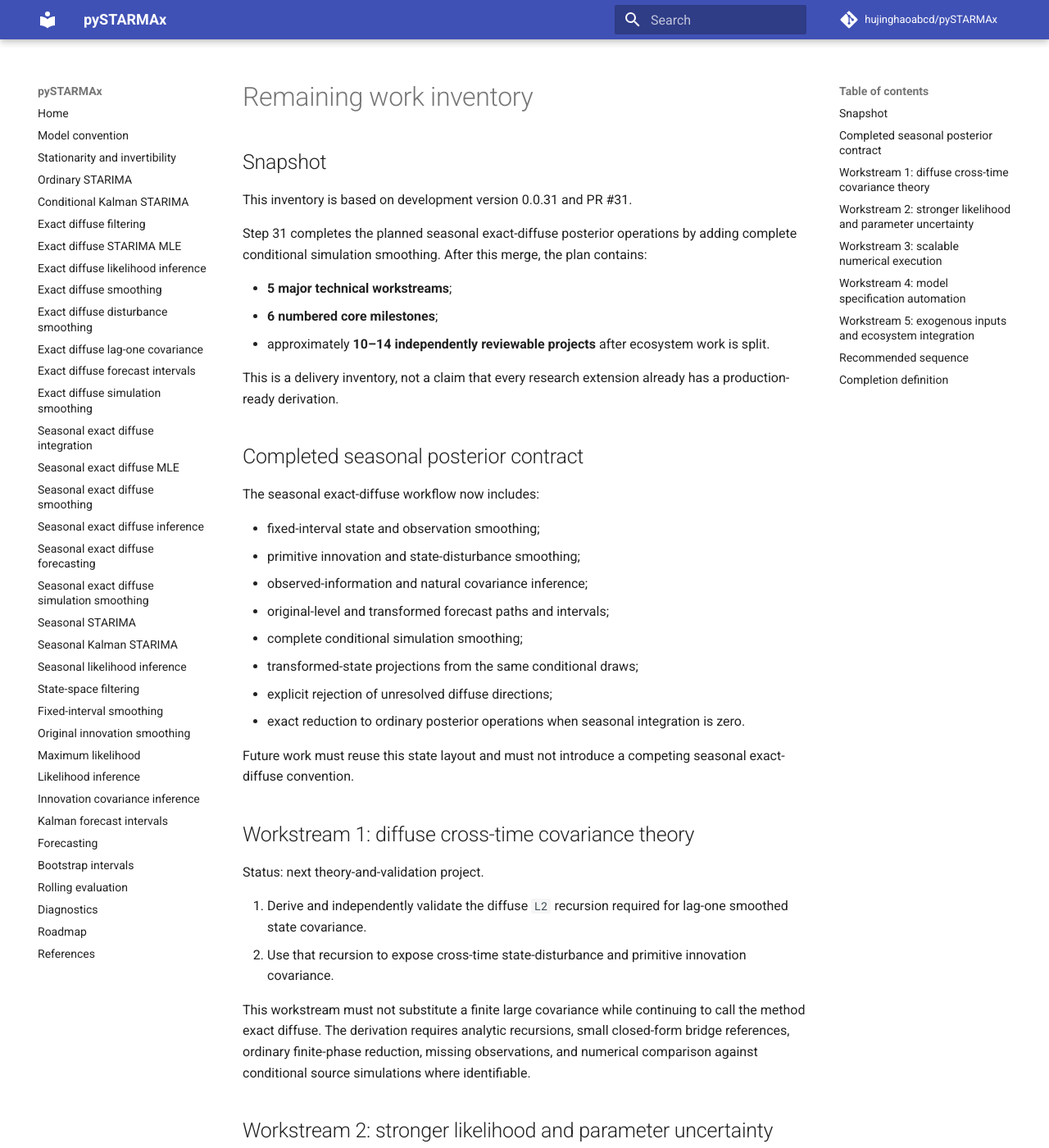
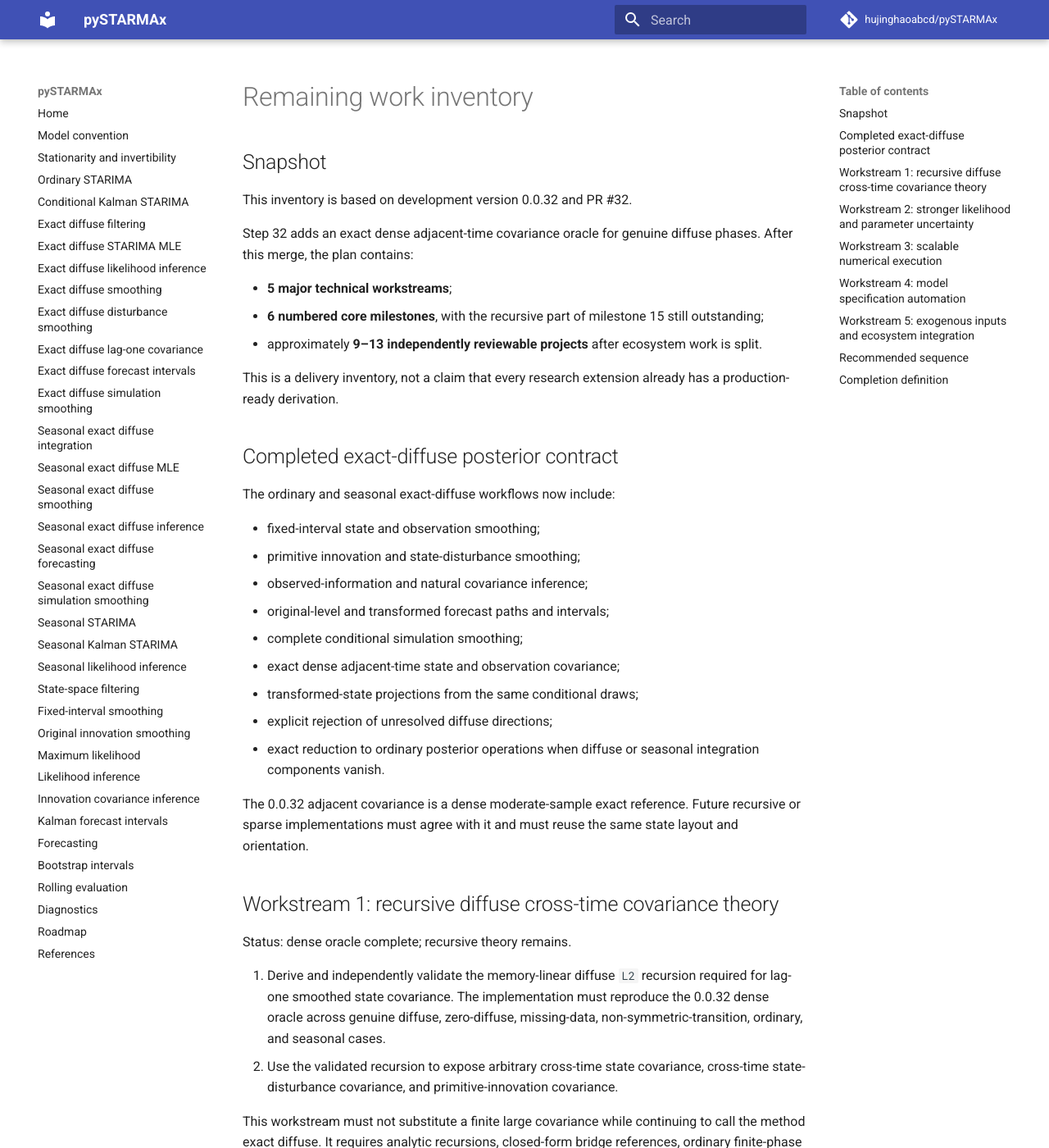
Before and after one commit to hujinghaoabcd/pySTARMAx, an MkDocs documentation site: the page built from docs/development/REMAINING_WORK.md, in a window 1280 px wide and 1400 px high. Shown: the whole window at 82% size. Built offline with MkDocs 1.6.1 and Material for MkDocs 9.7.7, drawn with Linux system fonts in a browser that asks for light colours; comment, search, counter and statistics services are not loaded; some of the changed text lies outside the part shown.

Commit message:
Update remaining work after dense lag-one reference

```diff
--- a/docs/development/REMAINING_WORK.md
+++ b/docs/development/REMAINING_WORK.md
@@ -2,51 +2,55 @@
 
 ## Snapshot
 
-This inventory is based on development version 0.0.31 and PR #31.
+This inventory is based on development version 0.0.32 and PR #32.
 
-Step 31 completes the planned seasonal exact-diffuse posterior operations by
-adding complete conditional simulation smoothing. After this merge, the plan
-contains:
+Step 32 adds an exact dense adjacent-time covariance oracle for genuine diffuse
+phases. After this merge, the plan contains:
 
 - **5 major technical workstreams**;
-- **6 numbered core milestones**;
-- approximately **10–14 independently reviewable projects** after ecosystem
-  work is split.
+- **6 numbered core milestones**, with the recursive part of milestone 15 still
+  outstanding;
+- approximately **9–13 independently reviewable projects** after ecosystem work
+  is split.
 
 This is a delivery inventory, not a claim that every research extension already
 has a production-ready derivation.
 
-## Completed seasonal posterior contract
+## Completed exact-diffuse posterior contract
 
-The seasonal exact-diffuse workflow now includes:
+The ordinary and seasonal exact-diffuse workflows now include:
 
 - fixed-interval state and observation smoothing;
 - primitive innovation and state-disturbance smoothing;
 - observed-information and natural covariance inference;
 - original-level and transformed forecast paths and intervals;
 - complete conditional simulation smoothing;
+- exact dense adjacent-time state and observation covariance;
 - transformed-state projections from the same conditional draws;
 - explicit rejection of unresolved diffuse directions;
-- exact reduction to ordinary posterior operations when seasonal integration is
-  zero.
+- exact reduction to ordinary posterior operations when diffuse or seasonal
+  integration components vanish.
 
-Future work must reuse this state layout and must not introduce a competing
-seasonal exact-diffuse convention.
+The 0.0.32 adjacent covariance is a dense moderate-sample exact reference. Future
+recursive or sparse implementations must agree with it and must reuse the same
+state layout and orientation.
 
-## Workstream 1: diffuse cross-time covariance theory
+## Workstream 1: recursive diffuse cross-time covariance theory
 
-Status: next theory-and-validation project.
+Status: dense oracle complete; recursive theory remains.
 
-15. Derive and independently validate the diffuse `L2` recursion required for
-    lag-one smoothed state covariance.
-16. Use that recursion to expose cross-time state-disturbance and primitive
-    innovation covariance.
+15. Derive and independently validate the memory-linear diffuse `L2` recursion
+    required for lag-one smoothed state covariance. The implementation must
+    reproduce the 0.0.32 dense oracle across genuine diffuse, zero-diffuse,
+    missing-data, non-symmetric-transition, ordinary, and seasonal cases.
+16. Use the validated recursion to expose arbitrary cross-time state covariance,
+    cross-time state-disturbance covariance, and primitive-innovation
+    covariance.
 
 This workstream must not substitute a finite large covariance while continuing
-to call the method exact diffuse. The derivation requires analytic recursions,
-small closed-form bridge references, ordinary finite-phase reduction, missing
-observations, and numerical comparison against conditional source simulations
-where identifiable.
+to call the method exact diffuse. It requires analytic recursions, closed-form
+bridge references, ordinary finite-phase reduction, and independent comparison
+against both dense source conditioning and conditional path simulation.
 
 ## Workstream 2: stronger likelihood and parameter uncertainty
 
@@ -70,9 +74,10 @@ Status: not started.
     dense-reference equivalence.
 
 For forecasting, chunked empirical quantiles must define their approximation or
-storage contract explicitly. For simulation smoothing, sparse conditioning must
-preserve observed-cell constraints and posterior marginal checks. Current dense
-implementations remain transparent moderate-sample references.
+storage contract explicitly. For simulation smoothing and adjacent covariance,
+sparse methods must preserve observed-cell constraints, covariance orientation,
+and agreement with dense references. Current dense implementations remain
+transparent moderate-sample oracles.
 
 ## Workstream 4: model specification automation
 
@@ -96,11 +101,11 @@ Status: split into independent future pull requests.
 
 ## Recommended sequence
 
-1. Merge PR #31 after final synchronized CI.
-2. Run the diffuse `L2` lag-one covariance derivation as an isolated
-   theory-and-validation project.
-3. Add cross-time disturbance covariance only after the `L2` recursion is
-   independently verified.
+1. Merge PR #32 after final synchronized CI.
+2. Derive the memory-linear diffuse `L2` recursion and compare it directly with
+   the 0.0.32 dense adjacent covariance oracle.
+3. Add arbitrary cross-time disturbance covariance only after recursive/dense
+   equivalence is established.
 4. Add robust, profile, and parameter-aware uncertainty after posterior
    contracts are stable.
 5. Introduce sparse and chunked execution before broad GIS adapters or automatic
```
